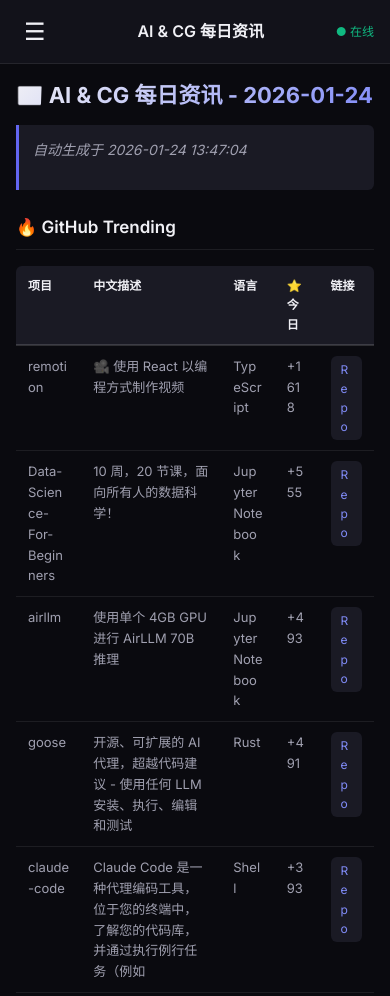
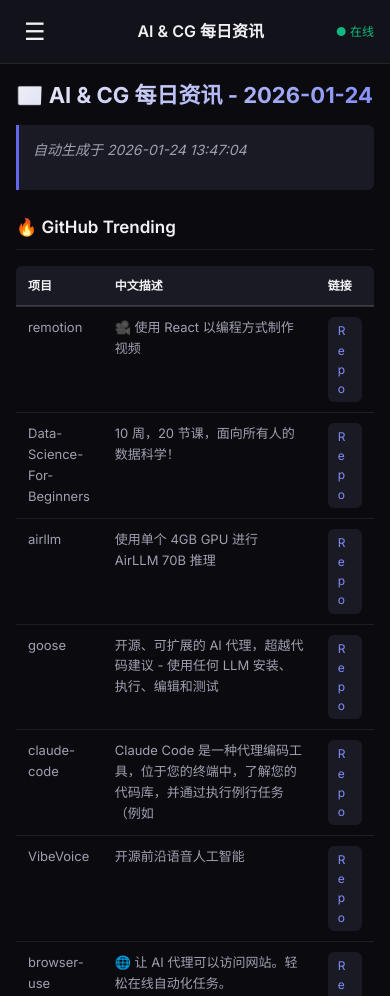
Before and after one commit to zq52xy/AI-CG-NEWS-UPDATE, a plain HTML site: page website/index.html in a window 390 px wide. Shown: the top 996 px of the page. Drawn offline with nearby package versions, Linux system fonts and the light colour scheme; no server answers.

Commit message:
feat: 移动端隐藏次要表格列（今日/语言/标记/热度/分数/评论）

```diff
--- a/website/app.js
+++ b/website/app.js
@@ -123,6 +123,45 @@
     // 使用 marked.js 解析 Markdown
     const html = marked.parse(markdown);
     elements.content.innerHTML = html;
+
+    // 移动端隐藏次要列
+    if (window.innerWidth <= 768) {
+        hideMobileColumns();
+    }
+}
+
+/**
+ * 移动端隐藏次要表格列
+ * 隐藏: 语言、⭐ 今日、标记、热度、分数、评论
+ * 保留: 项目名/标题、描述/概述、来源、链接
+ */
+function hideMobileColumns() {
+    const hideKeywords = ['今日', '语言', '标记', '热度', '分数', '评论'];
+
+    document.querySelectorAll('.content table').forEach(table => {
+        const headers = table.querySelectorAll('th');
+        const columnsToHide = [];
+
+        // 找出需要隐藏的列索引
+        headers.forEach((th, index) => {
+            const text = th.textContent.trim();
+            if (hideKeywords.some(keyword => text.includes(keyword))) {
+                columnsToHide.push(index);
+            }
+        });
+
+        // 隐藏对应的列
+        if (columnsToHide.length > 0) {
+            table.querySelectorAll('tr').forEach(row => {
+                const cells = row.querySelectorAll('th, td');
+                columnsToHide.forEach(colIndex => {
+                    if (cells[colIndex]) {
+                        cells[colIndex].style.display = 'none';
+                    }
+                });
+            });
+        }
+    });
 }
 
 /**
--- a/website/index.html
+++ b/website/index.html
@@ -7,7 +7,7 @@
     <title>AI & CG 每日资讯</title>
     <link rel="preconnect" href="https://fonts.googleapis.com">
     <link href="https://fonts.googleapis.com/css2?family=Inter:wght@400;500;600;700&display=swap" rel="stylesheet">
-    <link rel="stylesheet" href="style.css?v=7">
+    <link rel="stylesheet" href="style.css?v=8">
     <script src="https://cdn.jsdelivr.net/npm/marked/marked.min.js"></script>
 </head>
 
@@ -67,7 +67,7 @@
         </main>
     </div>
 
-    <script src="app.js?v=7"></script>
+    <script src="app.js?v=8"></script>
 </body>
 
 </html>
```
